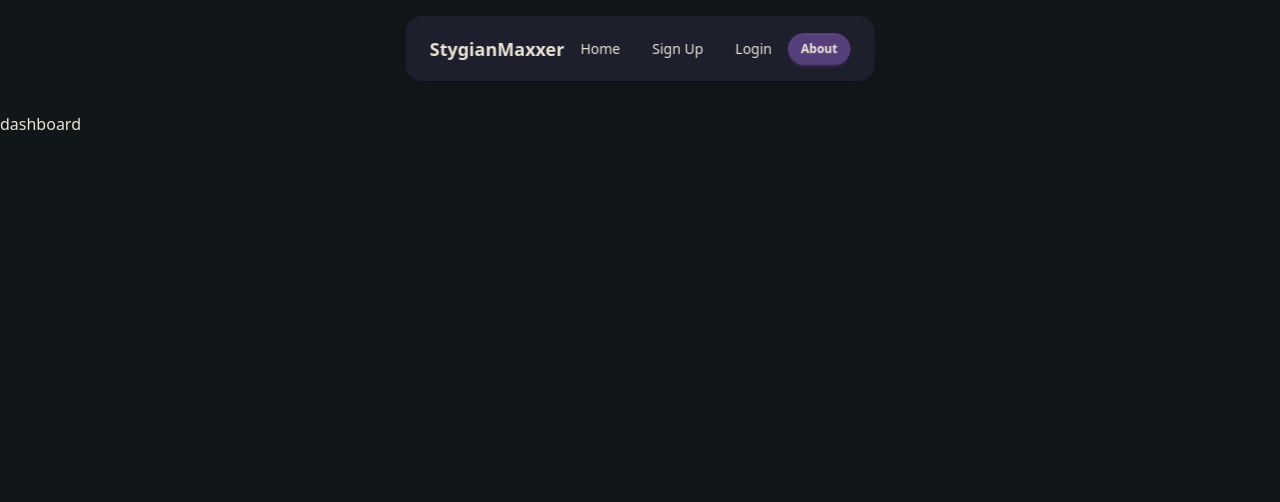
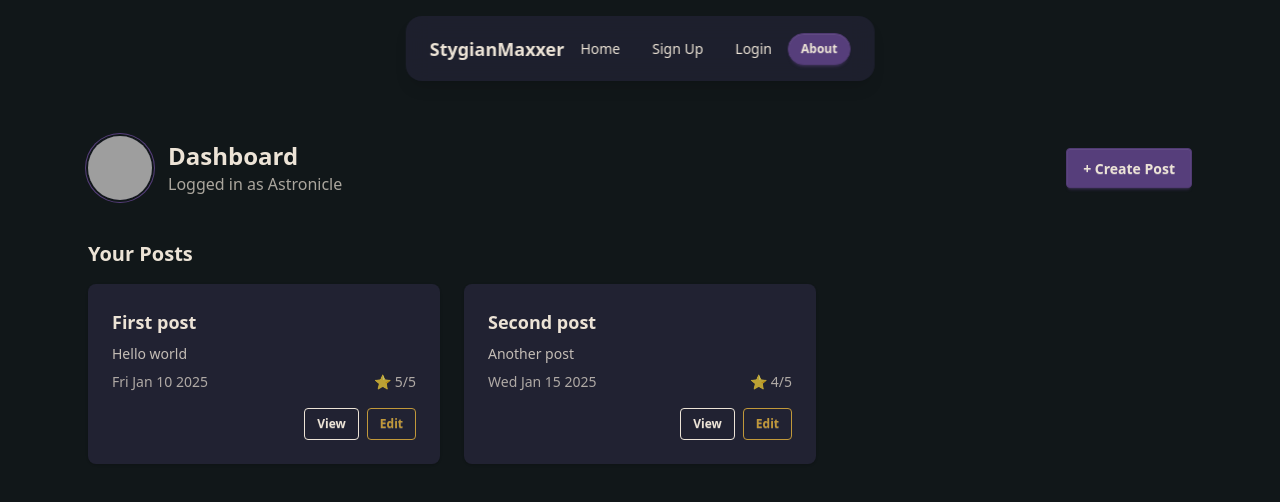
Before and after one commit to Astronicle/StygianMaxxer, a Next.js app in the folder frontend/: page /dashboard in a window 1280 px wide. Shown: the top 502 px of the page. Built offline with nearby package versions, Linux system fonts and the light colour scheme; grey boxes are pictures that could not be loaded.

Commit message:
Created dashboard

```diff
--- /dev/null
+++ b/frontend/app/components/dashboard/DashboardHeader.tsx
@@ -0,0 +1,30 @@
+type DashboardHeaderProps = {
+  username: string;
+  charIcon: string;
+};
+
+export default function DashboardHeader({
+  username,
+  charIcon,
+}: DashboardHeaderProps) {
+  return (
+    <div className="flex items-center justify-between gap-6">
+      <div className="flex items-center gap-4">
+        <div className="avatar">
+          <div className="w-16 rounded-full ring ring-primary ring-offset-base-100 ring-offset-2">
+            <img src={charIcon} alt={username} />
+          </div>
+        </div>
+
+        <div>
+          <h1 className="text-2xl font-bold">Dashboard</h1>
+          <p className="opacity-70">Logged in as {username}</p>
+        </div>
+      </div>
+
+      <button className="btn btn-primary">
+        + Create Post
+      </button>
+    </div>
+  );
+}
--- /dev/null
+++ b/frontend/app/components/dashboard/DashboardPostCard.tsx
@@ -0,0 +1,40 @@
+type DashboardPostCardProps = {
+  postID: number;
+  title: string;
+  description: string;
+  rating: number;
+  createdAt: string;
+};
+
+export default function DashboardPostCard({
+  title,
+  description,
+  rating,
+  createdAt,
+}: DashboardPostCardProps) {
+  return (
+    <div className="card bg-base-200 shadow-sm">
+      <div className="card-body gap-2">
+        <h3 className="card-title text-lg">{title}</h3>
+
+        <p className="text-sm opacity-80 line-clamp-2">
+          {description}
+        </p>
+
+        <div className="flex items-center justify-between text-sm opacity-70">
+          <span>{new Date(createdAt).toDateString()}</span>
+          <span>⭐ {rating}/5</span>
+        </div>
+
+        <div className="card-actions justify-end mt-2">
+          <button className="btn btn-sm btn-outline">
+            View
+          </button>
+          <button className="btn btn-sm btn-outline btn-warning">
+            Edit
+          </button>
+        </div>
+      </div>
+    </div>
+  );
+}
--- a/frontend/app/dashboard/page.tsx
+++ b/frontend/app/dashboard/page.tsx
@@ -1,11 +1,39 @@
-import React from 'react'
+import { dashboardMock } from "@/app/lib/mock/dashboard";
+import DashboardHeader from "@/app/components/dashboard/DashboardHeader";
+import DashboardPostCard from "@/app/components/dashboard/DashboardPostCard";
 
-function page() {
+export default function DashboardPage() {
+  const user = dashboardMock;
+
   return (
-    <div>
-      dashboard
+    <div className="max-w-6xl mx-auto p-6 space-y-10">
+      {/* Header */}
+      <DashboardHeader
+        username={user.username}
+        charIcon={user.charIcon}
+      />
+
+      {/* Posts */}
+      <section className="space-y-4">
+        <h2 className="text-xl font-semibold">
+          Your Posts
+        </h2>
+
+        {user.posts.length === 0 ? (
+          <div className="alert alert-info">
+            You haven't created any posts yet.
+          </div>
+        ) : (
+          <div className="grid sm:grid-cols-2 lg:grid-cols-3 gap-6">
+            {user.posts.map((post) => (
+              <DashboardPostCard
+                key={post.postID}
+                {...post}
+              />
+            ))}
+          </div>
+        )}
+      </section>
     </div>
-  )
+  );
 }
-
-export default page
--- /dev/null
+++ b/frontend/app/lib/mock/dashboard.ts
@@ -0,0 +1,21 @@
+export const dashboardMock = {
+    id: 1,
+    username: "Astronicle",
+    charIcon: "https://static.wikia.nocookie.net/gensin-impact/images/e/e5/Varka_Card.png/revision/latest?cb=20260123040343",
+    posts: [
+        {
+            postID: 232,
+            title: "First post",
+            description: "Hello world",
+            rating: 5,
+            createdAt: "2025-01-10T12:00:00Z",
+        },
+        {
+            postID: 2232,
+            title: "Second post",
+            description: "Another post",
+            rating: 4,
+            createdAt: "2025-01-15T15:30:00Z",
+        },
+    ],
+};
```
